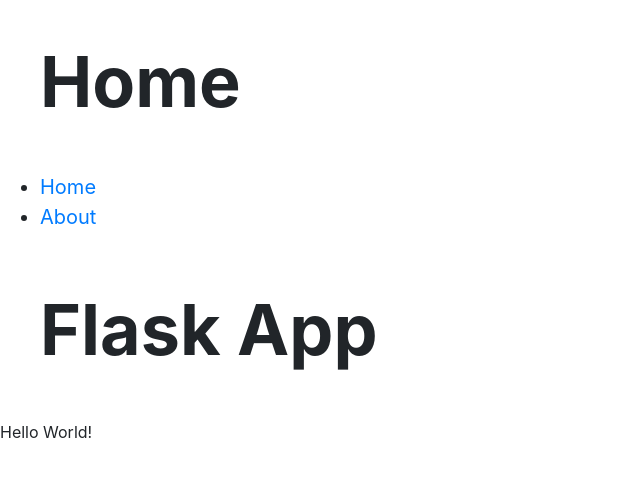
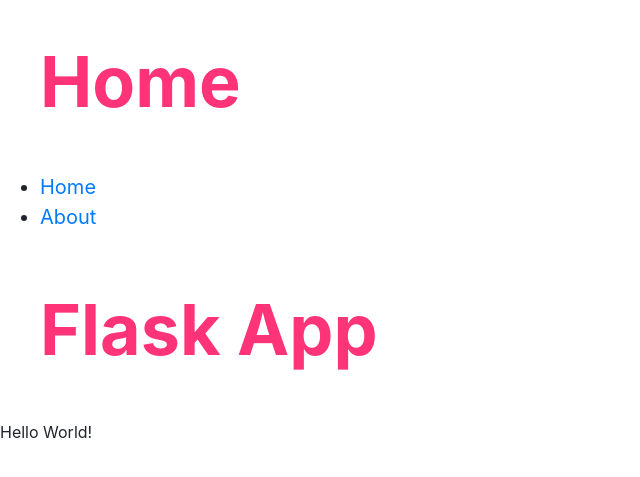
Before and after one commit to katesorotos/ch17_flask_heroku, a Flask app: page / in a window 1280 px wide. Shown: the top 477 px of the page, without its empty margins (0-640 px from the left). Run offline with Flask 2, Linux system fonts and the light colour scheme; some libraries are stand-ins or nearby versions; some web fonts are replaced.

Commit message:
ammendments to cdd files

```diff
--- a/static/css/screen.css
+++ b/static/css/screen.css
@@ -5,6 +5,7 @@ body h1 {
   font-size: 70px;
   font-weight: bold;
   padding: 40px;
+  color:#f37;
 }
 body li {
   font-size: 20px;
```
